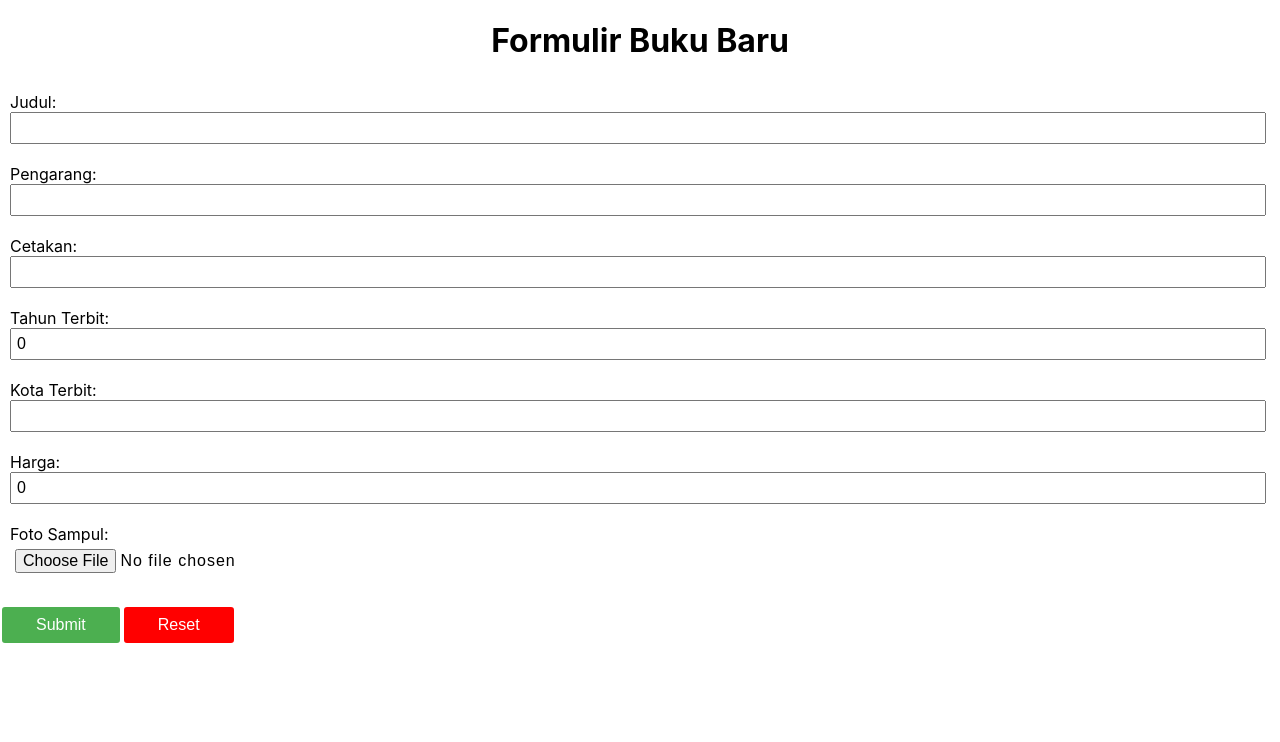
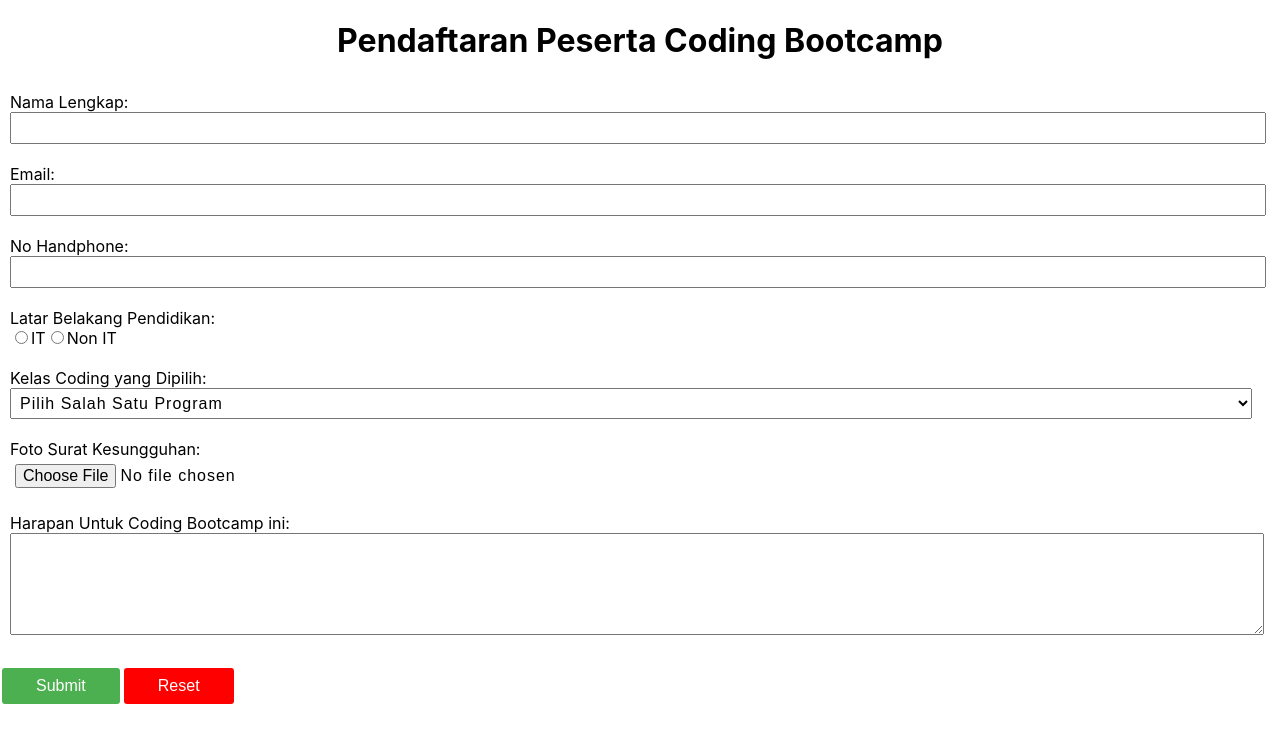
Before and after one commit to MirzaQusyairi/react-task, a React (Create React App) app: page / in a window 1280 px wide. Shown: the top 742 px of the page. Built offline with nearby package versions, Linux system fonts and the light colour scheme.

Commit message:
reactform task unfinished

```diff
--- a/src/pages/Form/FormPage.jsx
+++ b/src/pages/Form/FormPage.jsx
@@ -3,36 +3,34 @@ import styles from './FormPage.module.css'
 
 export default function FormPage() {
   const initData = {
-    judul: "",
-    pengarang: "",
-    cetakan: "",
-    tahunTerbit: 0,
-    kotaTerbit: "",
-    harga: 0,
+    nama: "",
+    email: "",
+    noHandphone: "",
+    pendidikan: "",
+    kelas: "",
+    harapan: "",
+  }
+
+  const errData = {
+    nama: "",
+    email: "",
+    noHandphone: "",
   }
 
   const [data, setData] = useState(initData)
+  const [errMsg, setErrMsg] = useState(errData)
   const regex = /^[A-Za-z ]*$/
-  const [errMsg, setErrMsg] = useState("")
-  const fotoSampul = useRef(null)
+  const suratKesungguhan = useRef('')
 
   const handleInput = e => {
     const name = e.target.name
     const value = e.target.value
 
-    if (name === "pengarang") {
+    if (name === "nama") {
       if (regex.test(value)) {
         setErrMsg("")
       } else {
-        setErrMsg("Nama Pengarang Harus Berupa Huruf")
-      }
-    }
-
-    if (name === "judul") {
-      if (regex.test(value)) {
-        setErrMsg("")
-      } else {
-        setErrMsg("Nama Pengarang Harus Berupa Huruf")
+        setErrMsg({ nama: "Nama Lengkap Harus Berupa Huruf" })
       }
     }
 
@@ -42,13 +40,14 @@ export default function FormPage() {
     })
 
     console.log("data", data)
+    console.log("err nama", errMsg.nama)
   }
 
   const handleSubmit = (e) => {
     if (errMsg !== "") {
-      alert("Terdapat data yang tidak sesuai")
+      alert("Data Pendaftar Tidak Sesuai")
     } else {
-      alert(`Data Buku "${data.judul}" Berhasil Diterima`)
+      alert(`Data Pendaftar "${data.nama}" Berhasil Diterima`)
     }
     resetData()
     e.preventDefault()
@@ -61,37 +60,47 @@ export default function FormPage() {
 
   return (
     <>
-      <h1 style={{ "text-align": "center" }}>Formulir Buku Baru</h1>
+      <h1 style={{ "text-align": "center" }}>Pendaftaran Peserta Coding Bootcamp</h1>
       <form onSubmit={handleSubmit}>
         <label>
-          Judul:
-          <input type="text" name="judul" className={styles.input} value={data.judul} onChange={handleInput} required />
+          Nama Lengkap:
+          <input type="text" name="nama" className={styles.input} value={data.nama} onChange={handleInput} required />
         </label>
         <label>
-          Pengarang:
-          <input type="text" name="pengarang" className={styles.input} value={data.pengarang} onChange={handleInput} required />
+          Email:
+          <input type="text" name="email" className={styles.input} value={data.email} onChange={handleInput} required />
         </label>
         <label>
-          Cetakan:
-          <input type="text" name="cetakan" className={styles.input} value={data.cetakan} onChange={handleInput} />
+          No Handphone:
+          <input type="text" name="noHandphone" className={styles.input} value={data.noHandphone} onChange={handleInput} />
+        </label>
+        <label style={{ "margin": "unset" }}>
+          Latar Belakang Pendidikan:
+          <div>
+            <input type="radio" name="pendidikan" value={data.pendidikan} onChange={handleInput} />
+            <label style={{ "padding": "unset" }}>IT</label>
+            <input type="radio" name="pendidikan" value={data.pendidikan} onChange={handleInput} />
+            <label style={{ "padding": "unset" }}>Non IT</label>
+          </div>
         </label>
         <label>
-          Tahun Terbit:
-          <input type="number" name="tahunTerbit" className={styles.input} value={data.tahunTerbit} onChange={handleInput} />
+          Kelas Coding yang Dipilih:
+          <select type="text" name="kelas" className={styles.input} value={data.kelas} onChange={handleInput}>
+            <option value="" selected disabled hidden>Pilih Salah Satu Program</option>
+            <option>Coding BackEnd with Golang</option>
+            <option>Coding FrontEnd with ReactJS</option>
+            <option>Fullstack Developer</option>
+          </select>
         </label>
         <label>
-          Kota Terbit:
-          <input type="text" name="kotaTerbit" className={styles.input} value={data.kotaTerbit} onChange={handleInput} />
+          Foto Surat Kesungguhan:
+          <input type="file" className={styles.input} refs={suratKesungguhan} />
         </label>
         <label>
-          Harga:
-          <input type="number" name="harga" className={styles.input} value={data.harga} onChange={handleInput} />
+          Harapan Untuk Coding Bootcamp ini:
+          <textarea name="harapan" id="" cols="30" rows="5" className={styles.input} value={data.harapan} onChange={handleInput}></textarea>
         </label>
-        <label>
-          Foto Sampul:
-          <input type="file" className={styles.input} refs={fotoSampul} />
-        </label>
-        <span className={styles.errorMessage}>{errMsg}</span>
+        <span className={styles.errorMessage}>{errMsg.nama}</span>
         <div>
           <input type="submit" className={styles.btn} value="Submit" />
           <button className={`${styles.btn} ${styles.btnReset}`} onClick={resetData}>Reset</button>
```
